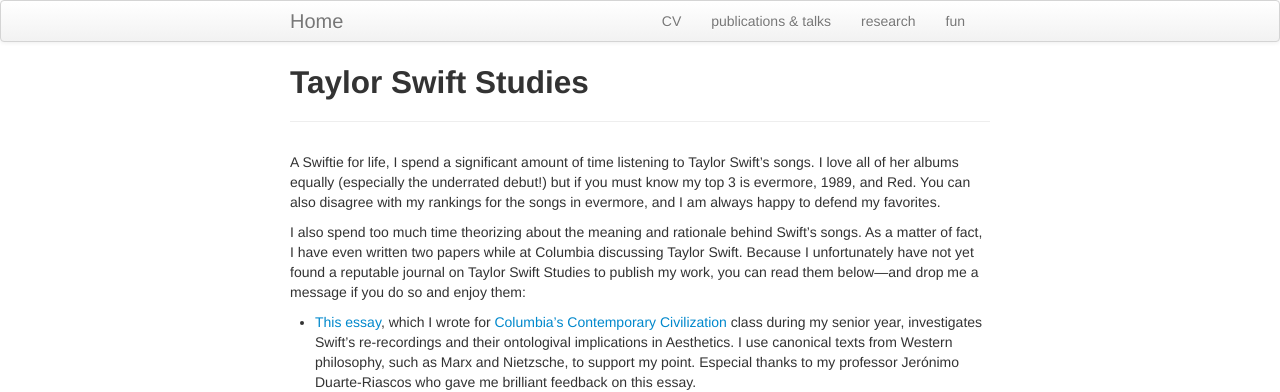
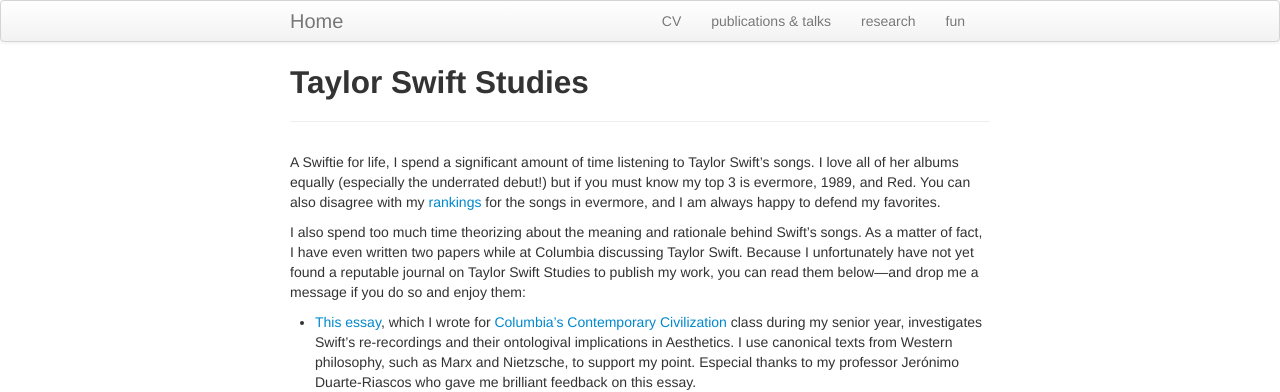
Before and after one commit to gsagostini/gsagostini.github.io, a Jekyll site: the page built from pages/taylor_swift.md, in a window 1280 px wide. Shown: the top 392 px of the page. Built offline with Jekyll 4.4.1, drawn with Linux system fonts in a browser that asks for light colours; part of the change alters nothing that is shown.

```diff
--- a/pages/taylor_swift.md
+++ b/pages/taylor_swift.md
@@ -4,7 +4,7 @@ title: Taylor Swift Studies
 description: scholarship that I produced surrounding the most influential musician of our generation
 ---
 
-A Swiftie for life, I spend a significant amount of time listening to Taylor Swift's songs. I love all of her albums equally (especially the underrated debut!) but if you must know my top 3 is evermore, 1989, and Red. You can also disagree with my rankings for the songs in evermore, and I am always happy to defend my favorites.
+A Swiftie for life, I spend a significant amount of time listening to Taylor Swift's songs. I love all of her albums equally (especially the underrated debut!) but if you must know my top 3 is evermore, 1989, and Red. You can also disagree with my [rankings](../images/evermore_tracks.png) for the songs in evermore, and I am always happy to defend my favorites.
 
 I also spend too much time theorizing about the meaning and rationale behind Swift's songs. As a matter of fact, I have even written two papers while at Columbia discussing Taylor Swift. Because I unfortunately have not yet found a reputable journal on Taylor Swift Studies to publish my work, you can read them below---and drop me a message if you do so and enjoy them:
 
```
